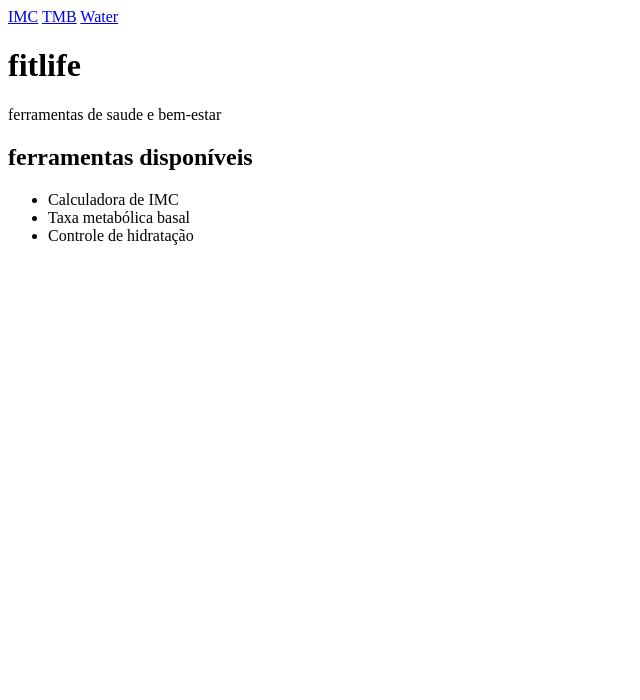
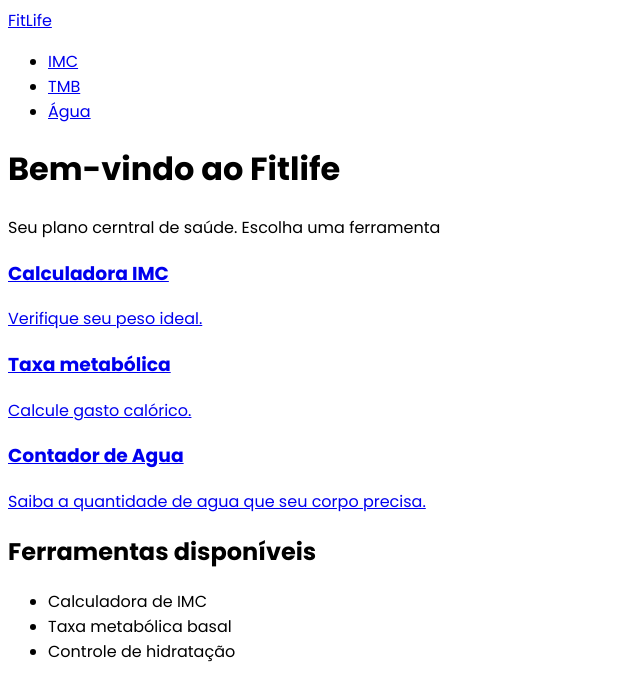
Before and after one commit to DiegoRodri1/fitlife-html, a plain HTML site: page index.html in a window 1280 px wide. Shown: the whole page, without its empty margins (0-640 px from the left). Drawn offline with Linux system fonts and the light colour scheme.

Commit message:
alterações

```diff
--- a/index.html
+++ b/index.html
@@ -3,25 +3,61 @@
 <head>
     <meta charset="UTF-8">
     <meta name="viewport" content="width=device-width, initial-scale=1.0">
+    <link rel="preconnect" href="https://fonts.googleapis.com">
+    <link rel="preconnect" href="https://fonts.gstatic.com" crossorigin>
+    <link href="https://fonts.googleapis.com/css2?family=Poppins:ital,wght@0,100;0,200;0,300;0,400;0,500;0,600;0,700;0,800;0,900;1,100;1,200;1,300;1,400;1,500;1,600;1,700;1,800;1,900&display=swap" rel="stylesheet">
     <title>Fitlife</title>
 </head>
-<body>
+<body style="font-family: Poppins;">
 
-    <a href="pages/imc.html">IMC</a>
-    <a href="pages/tmb.html">TMB</a>
-    <a href="pages/water.html">Water</a>
+    <nav>
 
-    <h1>fitlife</h1>
+     <a href="index.html">FitLife</a>
 
-    <p>ferramentas de saude e bem-estar</p>
+     <ul>
+        <li> <a href="pages/imc.html">IMC</a></li>
+        <li><a href="pages/tmb.html">TMB</a></li>
+        <li><a href="pages/water.html">Água</a></li>
+     </ul>
+    </nav>
 
-    <h2>ferramentas disponíveis</h2>
+    <head>
+     <h1>Bem-vindo ao Fitlife</h1>
+     <p>Seu plano cerntral de saúde. Escolha uma ferramenta</p>
+    </head>
+
+
+    <main>
+
+        <section>
+            <a href="pages/imc.html">
+
+                <h3>Calculadora IMC</h3>
+                <p>Verifique seu peso ideal.</p>
+
+            </a>
+            <a href="pages/tmb.html">
+
+                <h3>Taxa metabólica</h3>
+                <p>Calcule gasto calórico.</p>
+
+            </a>
+            <a href="pages/water.html">
+
+                <h3>Contador de Agua</h3>
+                <p>Saiba a quantidade de agua que seu corpo precisa.</p>
+
+            </a>
+        </section>
+
+    <h2>Ferramentas disponíveis</h2>
 
     <ul>
         <li>Calculadora de IMC</li>
         <li>Taxa metabólica basal</li>
         <li>Controle de hidratação</li>
     </ul>
+    </main>
 
 </body>
 </html>
```
Also changed, not shown: pages/tmb.html (+13 -0 lines), pages/water.html (+14 -0 lines).
